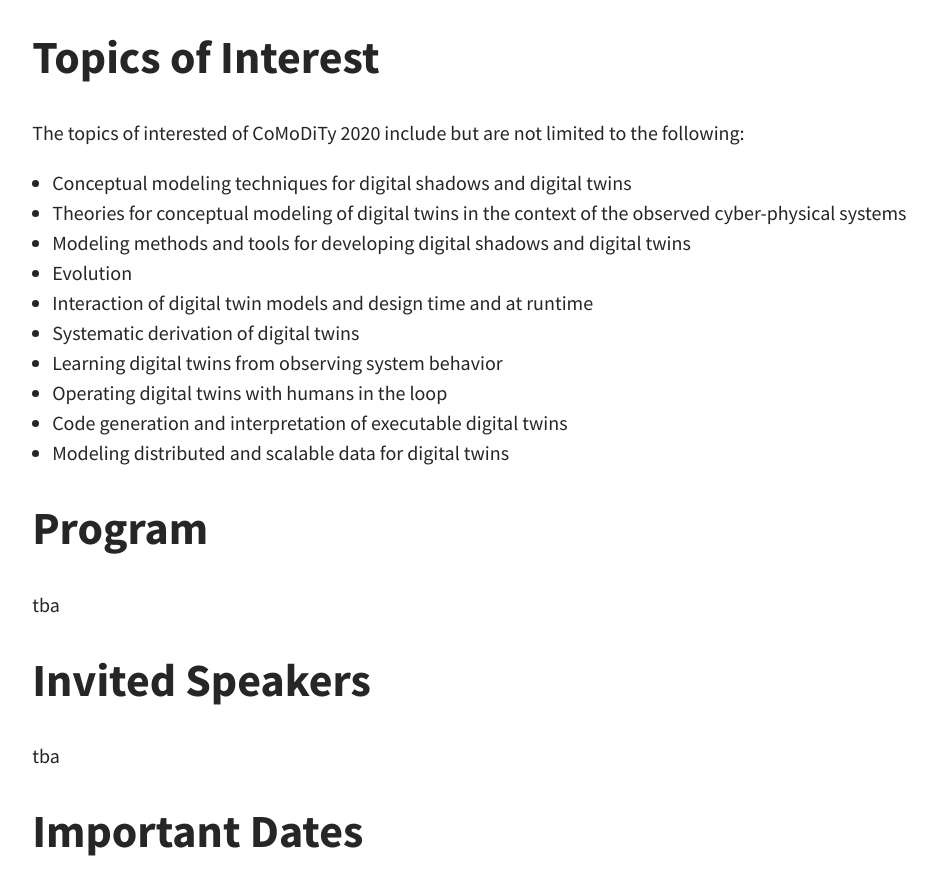
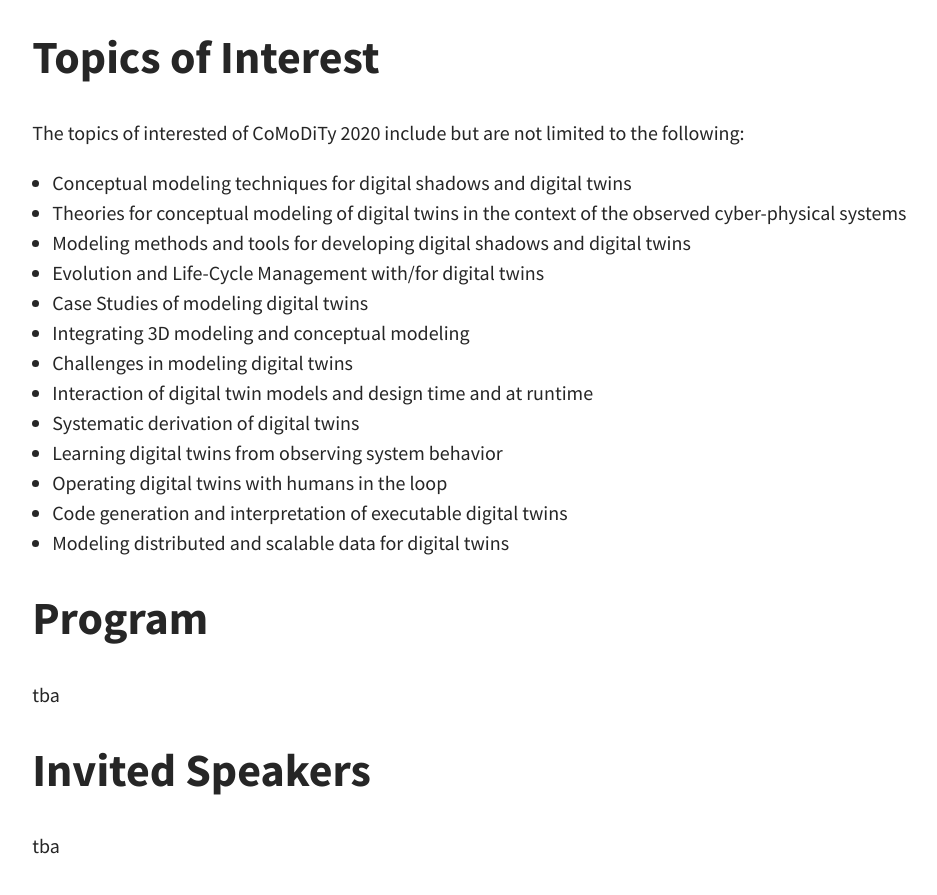
Before and after one commit to comodity/comodity.github.io, a Jekyll site: the page built from index.html, in a window 1280 px wide and 900 px high, scrolled down 846 px. Shown: the top 895 px of the window, without its empty margins (83-1020 px from the left). Built offline with Jekyll 4.4.1, drawn with Linux system fonts in a browser that asks for light colours; the list of posts is cut into pages by our own code.

Commit message:
Update home.html

```diff
--- a/_layouts/home.html
+++ b/_layouts/home.html
@@ -55,7 +55,10 @@ As such, we devote half of the day for interactive sessions and discussions.
   <li>Conceptual modeling techniques for digital shadows and digital twins</li>
   <li>Theories for conceptual modeling of digital twins in the context of the observed cyber-physical systems</li>
   <li>Modeling methods and tools for developing digital shadows and digital twins</li>
-  <li>Evolution</li>
+  <li>Evolution and Life-Cycle Management with/for digital twins</li>
+  <li>Case Studies of modeling digital twins</li>
+  <li>Integrating 3D modeling and conceptual modeling</li>
+  <li>Challenges in modeling digital twins</li>
   <li>Interaction of digital twin models and design time and at runtime</li>
   <li>Systematic derivation of digital twins</li>
   <li>Learning digital twins from observing system behavior</li>
@@ -89,8 +92,8 @@ As such, we devote half of the day for interactive sessions and discussions.
 <h1 id="organizers">Organizers</h1>
 
 <ul>
-  <li>Markus Stumptner (University of South Australia)</li>
-  <li>Manuel Wimmer (JKU Linz)</li>
+  <li><a href="https://people.unisa.edu.au/Markus.Stumptner">Markus Stumptner (University of South Australia)</a></li>
+  <li><a href="https://www.se.jku.at/manuel-wimmer/">Manuel Wimmer (JKU Linz)<a/></li>
   <li><a href="http://www.se-rwth.de/~wortmann">Andreas Wortmann</a> (RWTH Aachen University)</li>
 </ul>
 
```
